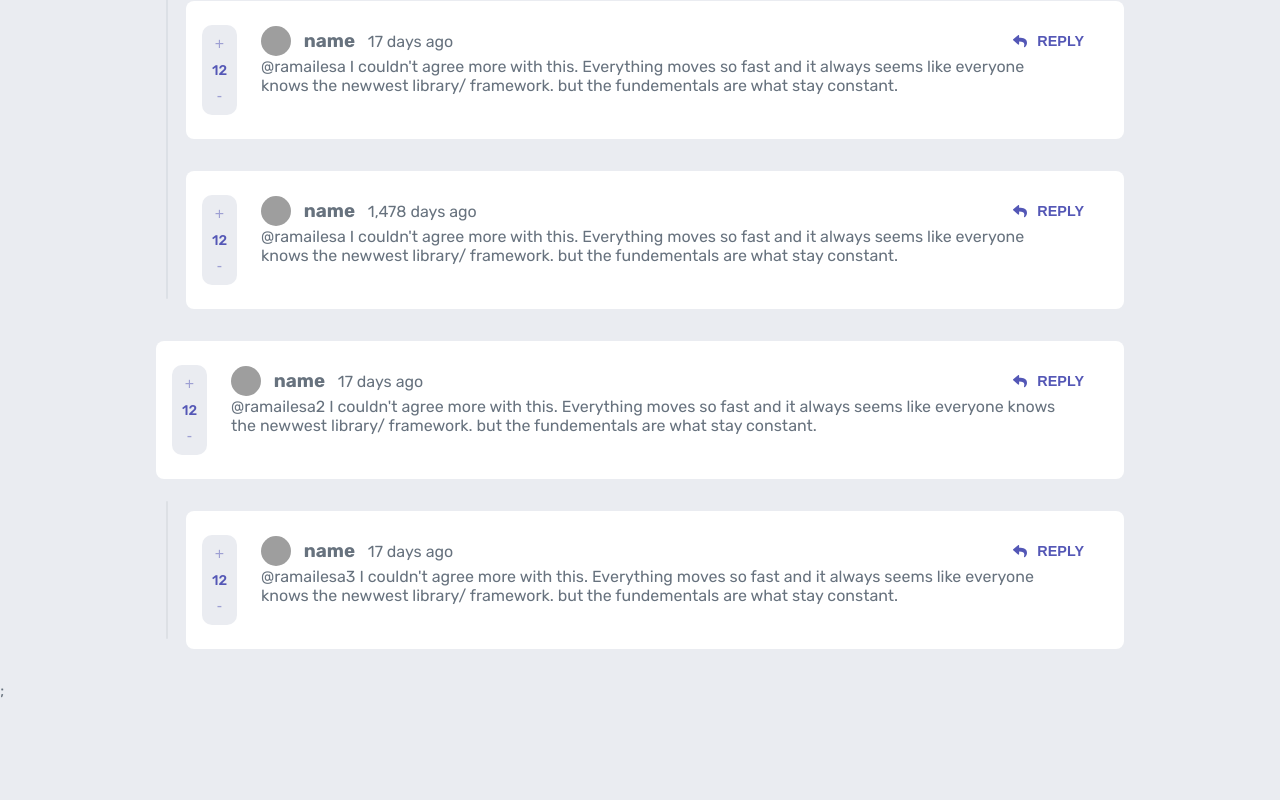
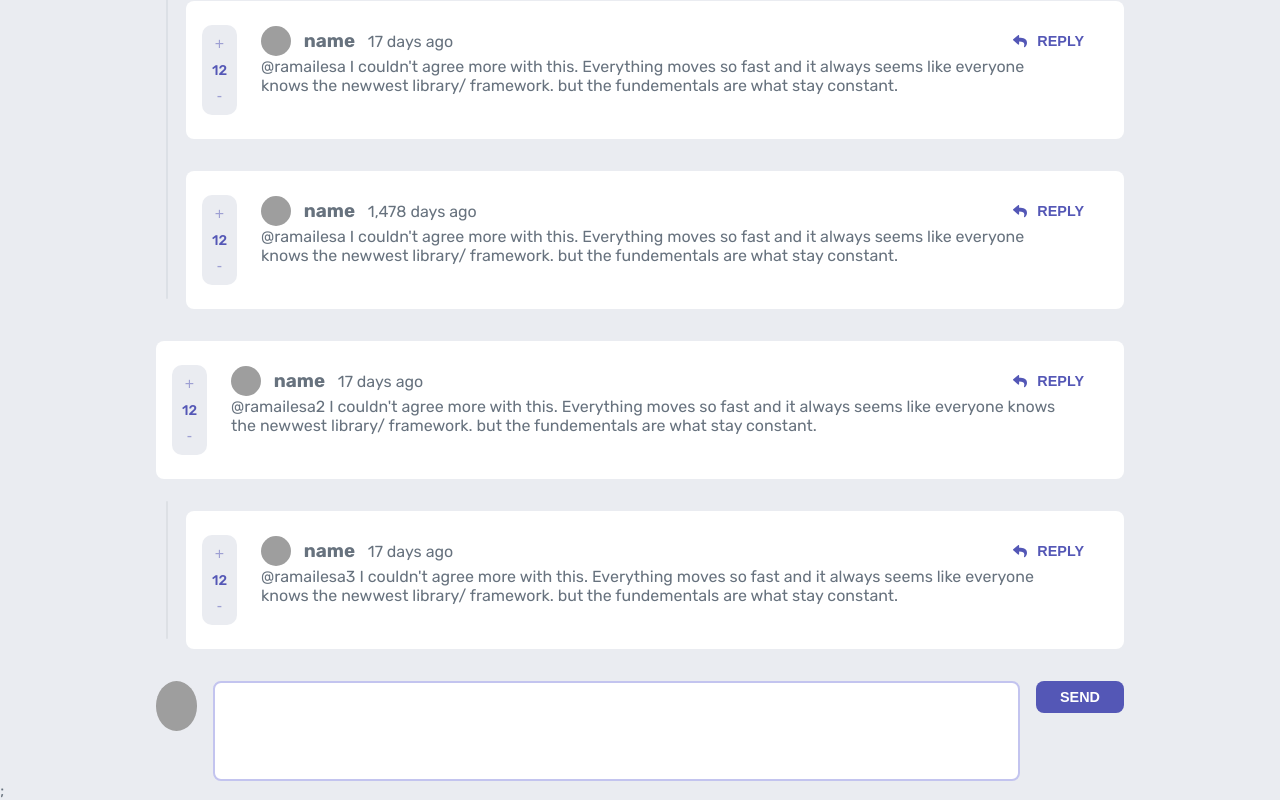
Before and after one commit to angelMarcosCastilla/commentsApp, a React (Vite) app: page / in a window 1280 px wide. Shown: the part 249-1049 px from the top of the page. Before the commit the page ends 949 px from the top, so only its background shows below. Built offline with nearby package versions, Linux system fonts and the light colour scheme; grey boxes are pictures that could not be loaded.

Commit message:
feat : add comments editor

```diff
--- a/src/components/ContainerComments.tsx
+++ b/src/components/ContainerComments.tsx
@@ -1,26 +1,47 @@
-import React, { useEffect, useState } from 'react'
-import { getComments } from '../services/comments'
-import {  CommentsWithChildren } from '../types/comments'
-import CommentCards from './CommentCards'
+import React, { Children, useEffect, useState } from 'react';
+import { getComments } from '../services/comments';
+import { CommentsWithChildren } from '../types/comments';
+import { getParentsCommentUtil } from '../utils/commetsUtils';
+import CommentCards from './CommentCards';
+import { AddCommentEditor } from './Editor/AddCommentEditor';
 
-export default function ContainerComments():JSX.Element {
-  const [comments, setComments] = useState<CommentsWithChildren[]>([])
+export default function ContainerComments(): JSX.Element {
+	const [comments, setComments] = useState<CommentsWithChildren[]>([]);
 
-  useEffect(() => {
-    getComments()
-    .then(setComments)
-    .catch(console.error)
-  }, [])
+	useEffect(() => {
+		getComments()
+			.then(res => {
+				const parentComents = getParentsCommentUtil(res);
+				setComments(parentComents);
+			})
+			.catch(console.error);
+	}, []);
 
-  return (
-    <div className='container'>
-      {
-        comments.map((comment) => {
-          return (
-            <CommentCards key={comment.id} comment={comment}/>
-          )
-        })
-      }
-    </div>
-  )
+	const handleSubmit = (commentText: string, resetValue:Function): void => {
+		const newComments:CommentsWithChildren = {
+			id: Date.now(),
+			user:{
+				id: 1,
+				name: 'John Doe',
+				userName:"name",
+				avatar: 'https://avatars.steamstatic.com/c62774de722209685056b76d9ccb1add485d1ca5_full.jpg'
+			},
+			timestamp: new Date().toISOString(),
+			comments:commentText,
+			score: 12,
+			parentId: null,
+			children: []
+		}
+		setComments([...comments, newComments])
+		resetValue()
+	};
+
+	return (
+		<div className='container'>
+			{comments.map(comment => {
+				return <CommentCards key={comment.id} comment={comment} />;
+			})}
+			<AddCommentEditor handleSubmit={handleSubmit}></AddCommentEditor>
+		</div>
+	);
 }
--- /dev/null
+++ b/src/components/Editor/AddCommentEditor.tsx
@@ -0,0 +1,38 @@
+import React, { useState } from 'react';
+import Avatar from '../Avatar';
+import Button from '../Button';
+import TextArea from '../TextArea';
+
+interface Props {
+	handleSubmit: (commentText: string, resetValue: Function) => void;
+}
+export const AddCommentEditor: React.FC<Props> = ({ handleSubmit }) => {
+	const [value, setValue] = useState<string>('');
+
+	const resetValue = (): void => {
+		setValue('');
+	}
+
+	return (
+		<div className='editorContainer'>
+			<Avatar
+				src='https://avataaars.io/?avatarStyle=Circle&topType=LongHairStraight&accessoriesType=Blank&hairColor=BrownDark&facialHairType=Blank&clotheType=BlazerShirt&eyeType=Default&eyebrowType=Default&mouthType=Default&skinColor=Light'
+				name=''
+			></Avatar>
+			<TextArea
+				value={value}
+				onChange={e => {
+					setValue(e.target.value);
+				}}
+			></TextArea>
+			<Button
+				size='large'
+				onClick={() => {
+					handleSubmit(value, resetValue);
+				}}
+			>
+				Send
+			</Button>
+		</div>
+	);
+};
--- a/src/services/comments.ts
+++ b/src/services/comments.ts
@@ -1,12 +1,10 @@
 import { commentsApp } from '../json/commentsdb';
 import { CommentsWithChildren } from '../types/comments';
-import { getParentsCommentUtil } from '../utils/commetsUtils';
 
 export const getComments = async (): Promise<CommentsWithChildren[]> => {
 	return await new Promise(resolve =>
 		setTimeout(() => {
-			const parentComents = getParentsCommentUtil(commentsApp);
-			resolve(parentComents);
+			resolve(commentsApp);
 		}, 3000),
 	);
 };
```
Also changed, not shown: src/components/CommentCards.tsx (+4 -5 lines), src/components/Editor/ReplyEditor.tsx (+17 -14 lines).
